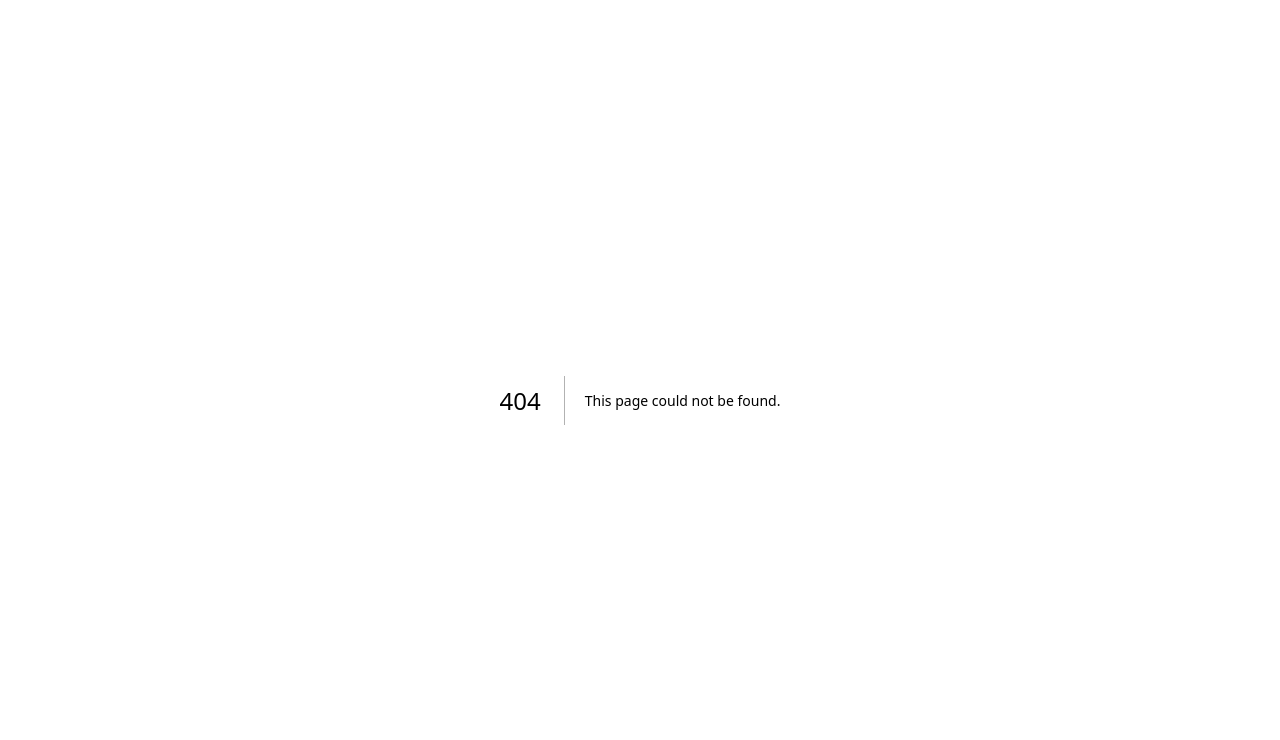
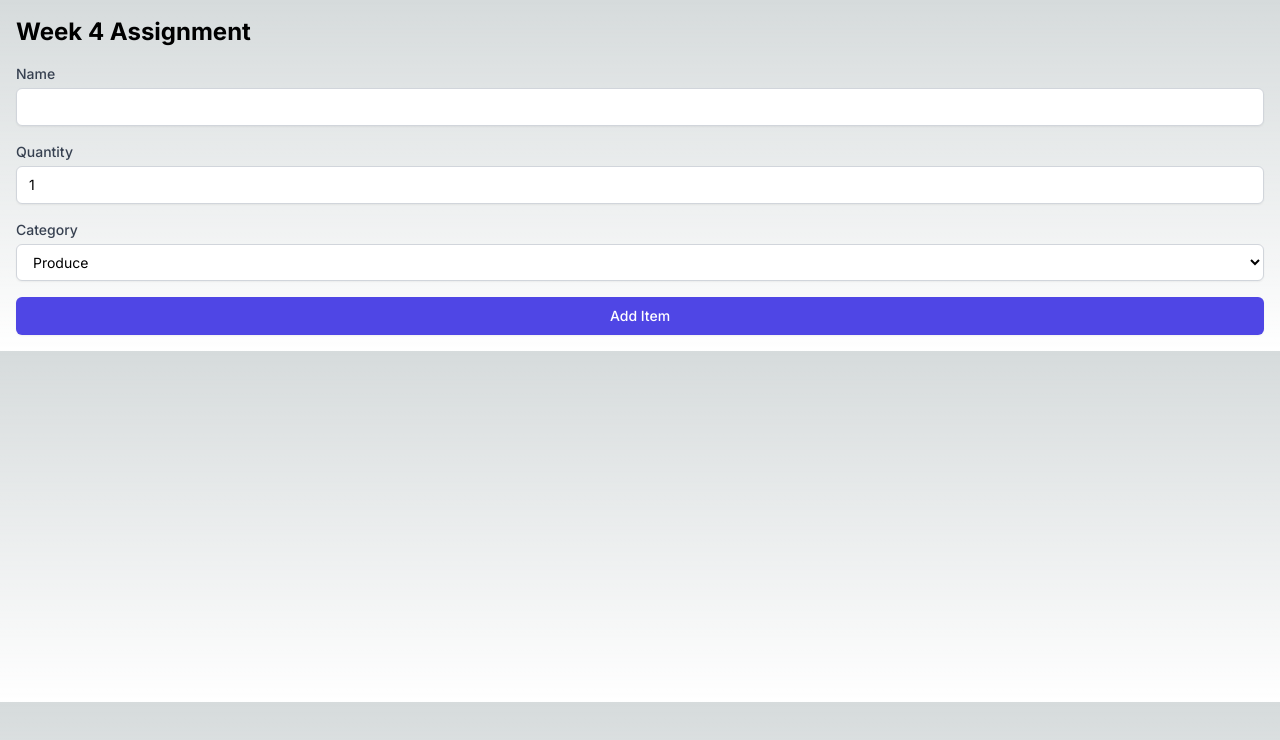
Before and after one commit to namnguyen050330/cprg306-assignments, a Next.js app: page /week-4 in a window 1280 px wide. Before the commit this address had no page. Shown: the top 740 px of the page. Built offline with nearby package versions, Linux system fonts and the light colour scheme.

Commit message:
Week 4 assignment

```diff
--- a/app/page.js
+++ b/app/page.js
@@ -11,6 +11,9 @@ export default function HomePage() {
         <li>
         <Link href="/week-3">Week 3 Page</Link>
         </li>
+        <li>
+        <Link href="/week-4">Week 4 Page</Link>
+        </li>
       </ul>
     </main>
   );
--- /dev/null
+++ b/app/week-4/new-item.js
@@ -0,0 +1,77 @@
+'use client';
+
+import { useState } from 'react';
+
+export default function NewItem() {
+  const [name, setName] = useState('');
+  const [quantity, setQuantity] = useState(1);
+  const [category, setCategory] = useState('produce');
+
+  const handleSubmit = (event) => {
+    event.preventDefault();
+    const item = { name, quantity, category };
+    console.log(item);
+    alert(`Name: ${name}, Quantity: ${quantity}, Category: ${category}`);
+    setName('');
+    setQuantity(1);
+    setCategory('produce');
+  };
+
+  return (
+    <form onSubmit={handleSubmit} className="space-y-4">
+      <div>
+        <label htmlFor="name" className="block text-sm font-medium text-gray-700">Name</label>
+        <input
+          type="text"
+          id="name"
+          value={name}
+          onChange={(e) => setName(e.target.value)}
+          required
+          className="mt-1 block w-full px-3 py-2 border border-gray-300 rounded-md shadow-sm focus:outline-none focus:ring-indigo-500 focus:border-indigo-500 sm:text-sm"
+        />
+      </div>
+      <div>
+        <label htmlFor="quantity" className="block text-sm font-medium text-gray-700">Quantity</label>
+        <input
+          type="number"
+          id="quantity"
+          value={quantity}
+          onChange={(e) => setQuantity(Number(e.target.value))}
+          min="1"
+          max="99"
+          required
+          className="mt-1 block w-full px-3 py-2 border border-gray-300 rounded-md shadow-sm focus:outline-none focus:ring-indigo-500 focus:border-indigo-500 sm:text-sm"
+        />
+      </div>
+      <div>
+        <label htmlFor="category" className="block text-sm font-medium text-gray-700">Category</label>
+        <select
+          id="category"
+          value={category}
+          onChange={(e) => setCategory(e.target.value)}
+          className="mt-1 block w-full py-2 px-3 border border-gray-300 bg-white rounded-md shadow-sm focus:outline-none focus:ring-indigo-500 focus:border-indigo-500 sm:text-sm"
+        >
+          <option value="produce">Produce</option>
+          <option value="dairy">Dairy</option>
+          <option value="bakery">Bakery</option>
+          <option value="meat">Meat</option>
+          <option value="frozen-foods">Frozen Foods</option>
+          <option value="canned-goods">Canned Goods</option>
+          <option value="dry-goods">Dry Goods</option>
+          <option value="beverages">Beverages</option>
+          <option value="snacks">Snacks</option>
+          <option value="household">Household</option>
+          <option value="other">Other</option>
+        </select>
+      </div>
+      <div>
+        <button
+          type="submit"
+          className="w-full inline-flex justify-center py-2 px-4 border border-transparent rounded-md shadow-sm text-sm font-medium text-white bg-indigo-600 hover:bg-indigo-700 focus:outline-none focus:ring-2 focus:ring-offset-2 focus:ring-indigo-500"
+        >
+          Add Item
+        </button>
+      </div>
+    </form>
+  );
+}
--- /dev/null
+++ b/app/week-4/page.js
@@ -0,0 +1,10 @@
+import NewItem from './new-item';
+
+export default function Week4Page() {
+  return (
+    <div className="container mx-auto p-4">
+      <h1 className="text-2xl font-bold mb-4">Week 4 Assignment</h1>
+      <NewItem />
+    </div>
+  );
+}
```
